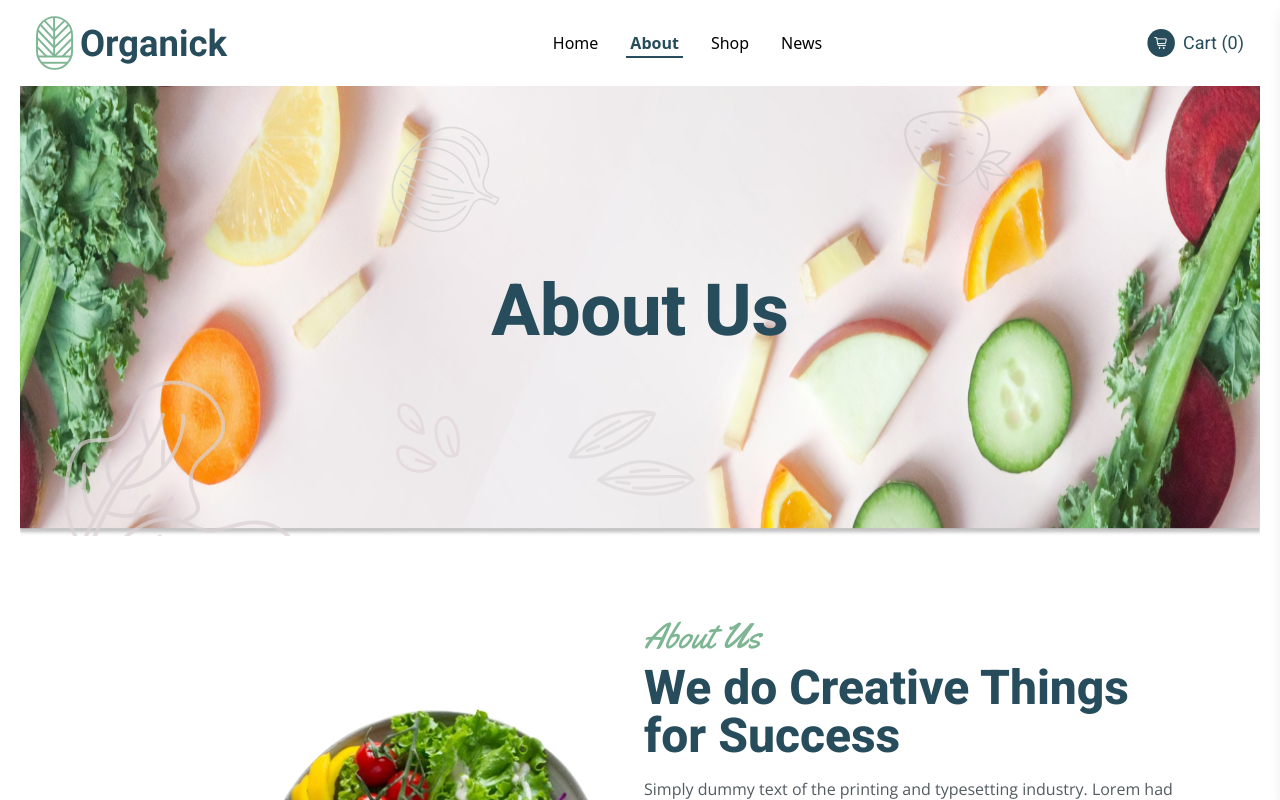
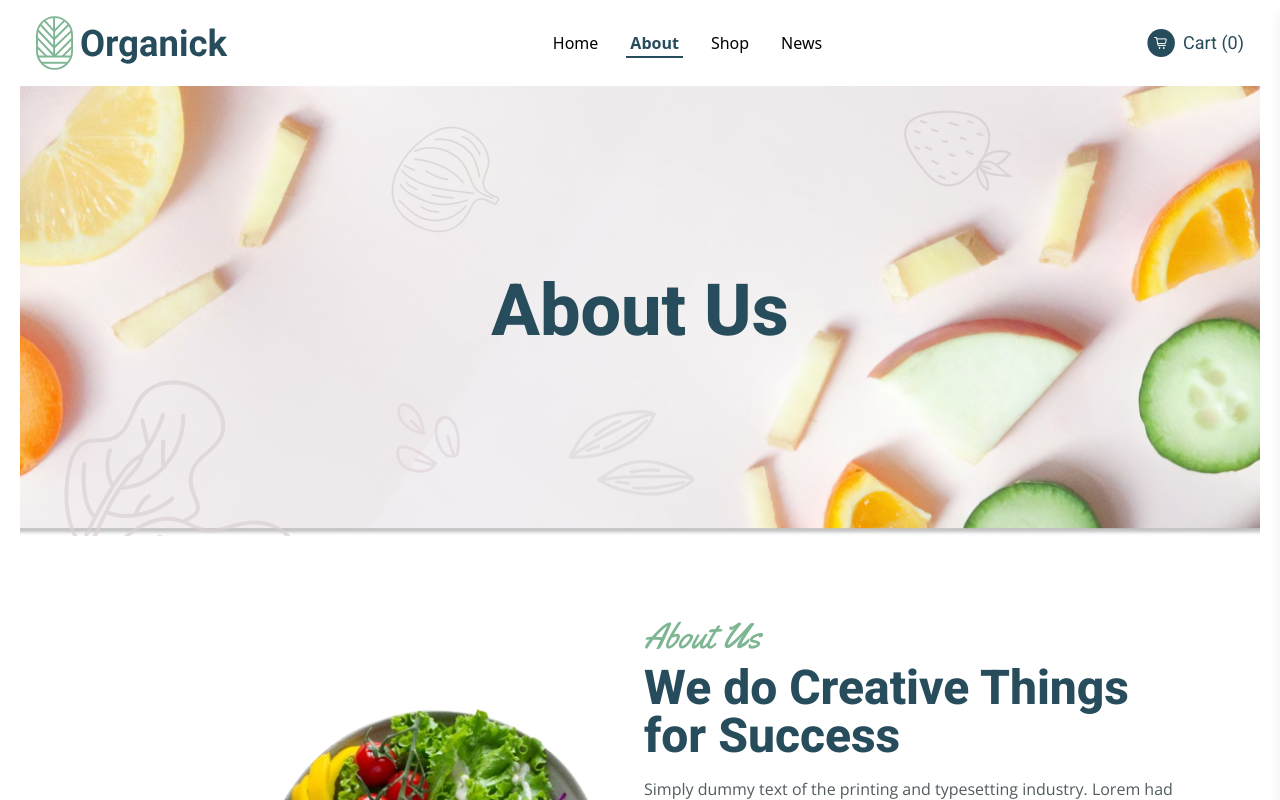
Before and after one commit to Sinonqw/Organick, a Next.js app: page /about in a window 1280 px wide. Shown: the top 800 px of the page. Built offline with nearby package versions, Linux system fonts and the light colour scheme.

Commit message:
debug banner

```diff
--- a/components/shared/Banner.tsx
+++ b/components/shared/Banner.tsx
@@ -16,6 +16,7 @@ const Banner = ({ text, img }: IBanner) => {
       <Image
         src={img}
         alt=""
+        objectFit="cover"
         layout="fill"
         className="absolute inset-0 z-0"
       />
```
